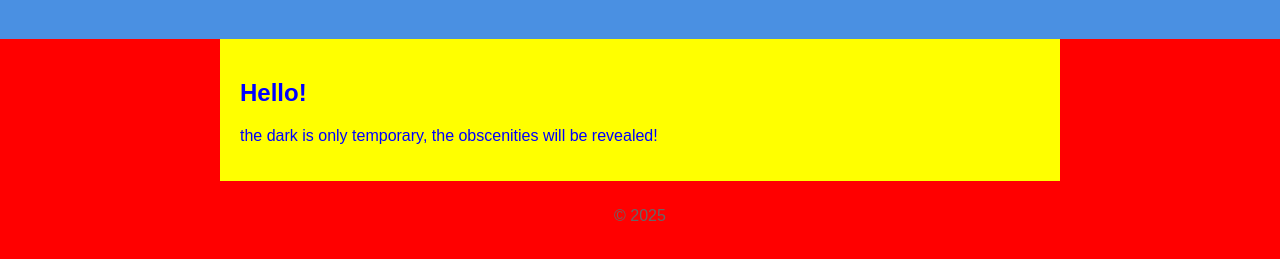
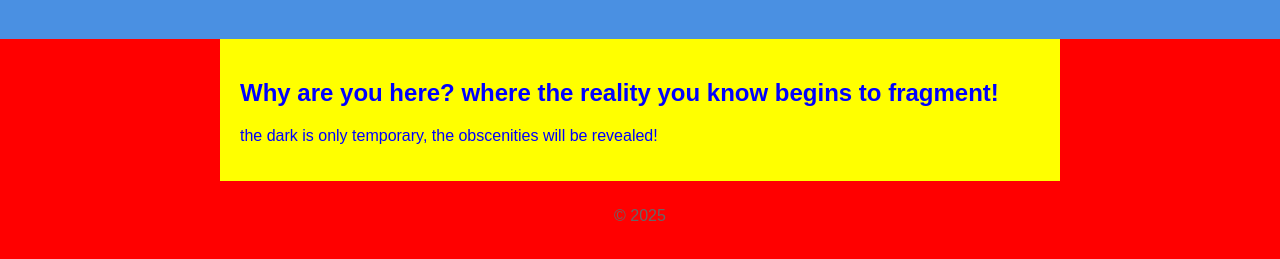
Before and after one commit to anbuck1234-ctrl/anbuck1234-ctrl.github.io, a plain HTML site: page index.html in a window 1280 px wide. Shown: the part 81-340 px from the top of the page. Drawn offline with Linux system fonts and the light colour scheme.

Commit message:
Update index.html

```diff
--- a/index.html
+++ b/index.html
@@ -38,7 +38,7 @@
 </header>
 
 <main>
-    <h2>Hello!</h2>
+    <h2>Why are you here? where the reality you know begins to fragment!</h2>
     <p>the dark is only temporary, the obscenities will be revealed!</p>
 </main>
 
```
